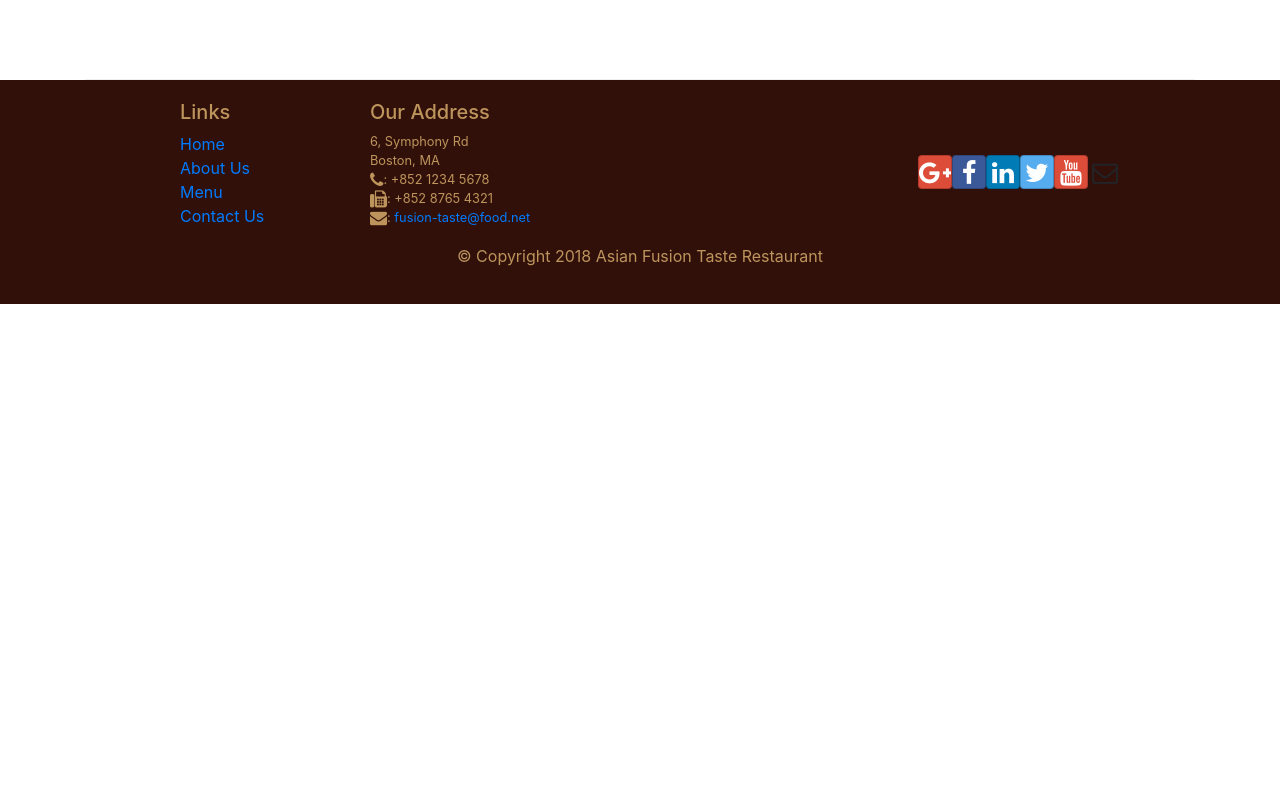
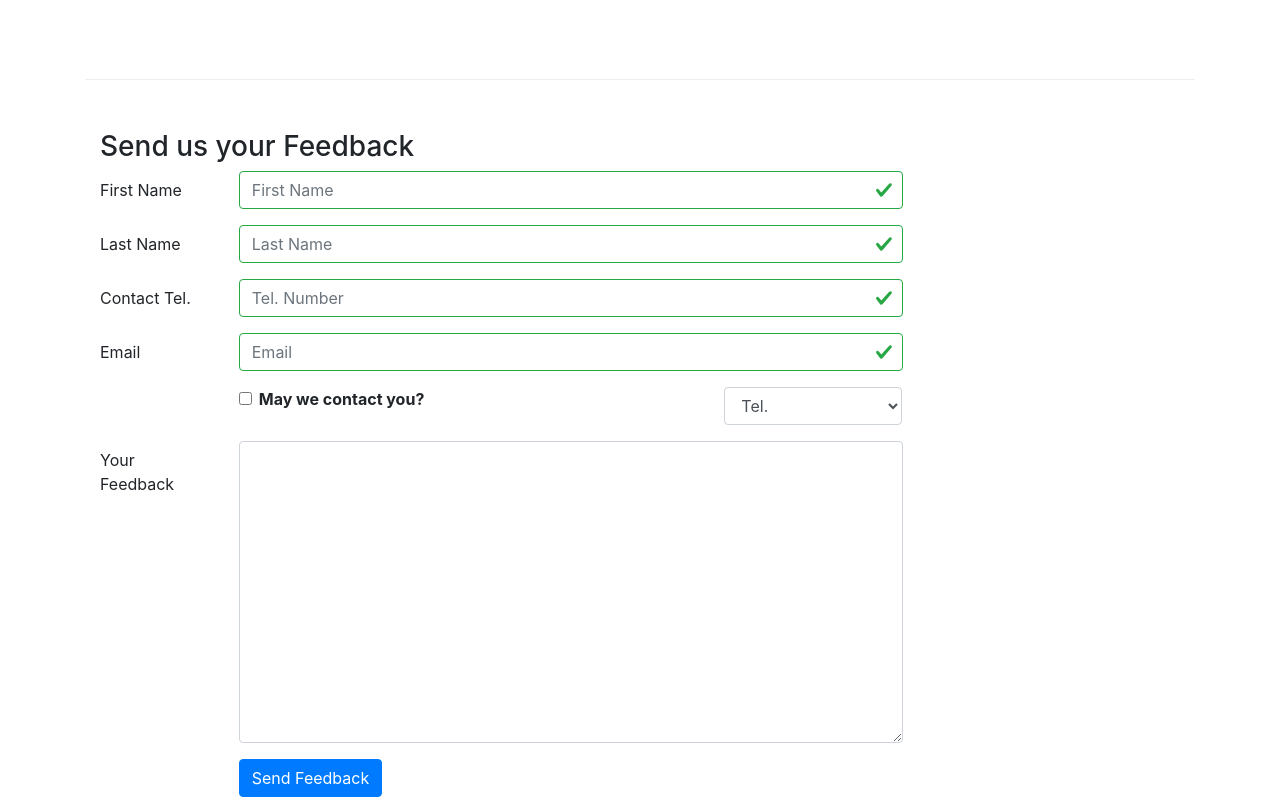
Before and after one commit to aj04/fusion-taste-reactjs, a React (Create React App) app in the folder fusion-taste-reactjs/: page /contactus in a window 1280 px wide. Shown: the part 622-1421 px from the top of the page. Before the commit the page ends 926 px from the top, so only its background shows below. Built offline with nearby package versions, Linux system fonts and the light colour scheme.

Commit message:
Login Dialog created and used modal react strap method.

```diff
--- a/fusion-taste-reactjs/src/components/AboutComponent.js
+++ b/fusion-taste-reactjs/src/components/AboutComponent.js
@@ -7,6 +7,7 @@
 
 	function RenderLeader(props) {
 		const leader = props.leader;
+		// this is for Github Pages Deployment
 		if (process.env.PUBLIC_URL && !leader.image.includes(process.env.PUBLIC_URL)) {
 			leader.image = process.env.PUBLIC_URL + leader.image;
 		}
--- a/fusion-taste-reactjs/src/components/ContactComponent.js
+++ b/fusion-taste-reactjs/src/components/ContactComponent.js
@@ -1,7 +1,87 @@
-import React from 'react';
+import React, { Component } from 'react';
+import { Button, Form, FormGroup, Label, Input, Col, FormFeedback } from 'reactstrap';
 
-function Contact(props) {
-	return(
+class Contact extends Component {
+
+	constructor(props) {
+		super(props);
+
+		this.state = {
+			firstName: '',
+			lastName: '',
+			telNum: '',
+			email: '',
+			agree: false,
+			contactType: 'Tel.',
+			message: '',
+			touched: {
+				firstName: false,
+				lastName: false,
+				telNum: false,
+				email: false
+			}
+		};
+
+		// this.handleInputChange = this.handleInputChange.bind(this);
+		// this.handleSubmit = this.handleSubmit.bind(this);
+
+	}
+
+	handleInputChange= (event) => {
+		const target = event.target;
+		const value = target.type === 'checkbox' ? target.checked : target.value;
+		const name = target.name;
+
+		this.setState({
+			[name]: value
+		});
+	};
+
+	handleSubmit = (event) => {
+		console.log('Current State is: ' + JSON.stringify(this.state));
+		alert('Current State is: ' + JSON.stringify(this.state));
+		event.preventDefault();
+	};
+
+	validate = (firstName, lastName, telNum, email) => {
+
+		const errors = {
+			firstName: '',
+			lastName: '',
+			telNum: '',
+			email: ''
+		};
+
+		if (this.state.touched.firstName && firstName.length < 3)
+			errors.firstName = 'First Name should be >= 3 characters';
+		else if (this.state.touched.firstName && firstName.length > 10)
+			errors.firstName = 'First Name should be <= 10 characters';
+
+		if (this.state.touched.lastName && lastName.length < 3)
+			errors.lastName = 'Last Name should be >= 3 characters';
+		else if (this.state.touched.lastName && lastName.length > 10)
+			errors.lastName = 'Last Name should be <= 10 characters';
+
+		const reg = /^\d+$/;
+		if (this.state.touched.telNum && !reg.test(telNum))
+			errors.telNum = 'Tel. Number should contain only numbers';
+
+		if (this.state.touched.email && email.split('').filter(x => x === '@').length !== 1)
+			errors.email = 'Email should contain a @';
+
+		return errors;
+	};
+
+
+	handleBlur = (field) => () => {
+		this.setState({
+			touched: { ...this.state.touched, [field]: true },
+		});
+	};
+
+	render() {
+		const errors = this.validate(this.state.firstName, this.state.lastName, this.state.telNum, this.state.email);
+		return (
 			<div className="container">
 				<div className="row row-content">
 					<div className="col-12">
@@ -10,10 +90,10 @@
 					<div className="col-12 col-sm-4 offset-sm-1">
 						<h5>Our Address</h5>
 						<address>
-						6 Symphony Rd<br />
-						Boston, MA<br />
-						<i className="fa fa-phone"></i>: +852 1234 5678<br />
-						<i className="fa fa-fax"></i>: +852 8765 4321<br />
+							6 Symphony Rd<br/>
+							Boston, MA<br/>
+							<i className="fa fa-phone"></i>: +852 1234 5678<br/>
+							<i className="fa fa-fax"></i>: +852 8765 4321<br/>
 							<i className="fa fa-envelope"></i>: <a href="mailto:confusion@food.net">confusion@food.net</a>
 						</address>
 					</div>
@@ -24,12 +104,113 @@
 						<div className="btn-group" role="group">
 							<a role="button" className="btn btn-primary" href="tel:+85212345678"><i className="fa fa-phone"></i> Call</a>
 							<a role="button" href='\' className="btn btn-info"><i className="fa fa-skype"></i> Skype</a>
-						<a role="button" className="btn btn-success" href="mailto:fusion-taste@food.net"><i className="fa fa-envelope-o"></i> Email</a>
+							<a role="button" className="btn btn-success" href="mailto:fusion-taste@food.net"><i
+								className="fa fa-envelope-o"></i> Email</a>
 						</div>
 					</div>
 				</div>
+				<div className="row row-content">
+					<div className="col-12">
+						<h3>Send us your Feedback</h3>
 					</div>
+					<div className="col-12 col-md-9">
+						<Form onSubmit={this.handleSubmit}>
+							<FormGroup row>
+								<Label htmlFor="firstName" md={2}>First Name</Label>
+								<Col md={10}>
+									<Input type="text" id="firstName" name="firstName"
+												 placeholder="First Name"
+												 value={this.state.firstName}
+												 valid={errors.firstName === ''}
+												 invalid={errors.firstName !== ''}
+												 onBlur={this.handleBlur('firstName')}
+												 onChange={this.handleInputChange} />
+									<FormFeedback>{errors.firstName}</FormFeedback>
+								</Col>
+							</FormGroup>
+							<FormGroup row>
+								<Label htmlFor="lastName" md={2}>Last Name</Label>
+								<Col md={10}>
+									<Input type="text" id="lastName" name="lastName"
+												 placeholder="Last Name"
+												 value={this.state.lastName}
+												 valid={errors.lastName === ''}
+												 invalid={errors.lastName !== ''}
+												 onBlur={this.handleBlur('lastName')}
+												 onChange={this.handleInputChange} />
+									<FormFeedback>{errors.lastName}</FormFeedback>
+								</Col>
+							</FormGroup>
+							<FormGroup row>
+								<Label htmlFor="telNum" md={2}>Contact Tel.</Label>
+								<Col md={10}>
+									<Input type="tel" id="telNum" name="telNum"
+												 placeholder="Tel. Number"
+												 value={this.state.telNum}
+												 valid={errors.telNum === ''}
+												 invalid={errors.telNum !== ''}
+												 onBlur={this.handleBlur('telNum')}
+												 onChange={this.handleInputChange} />
+									<FormFeedback>{errors.telNum}</FormFeedback>
+								</Col>
+							</FormGroup>
+							<FormGroup row>
+								<Label htmlFor="email" md={2}>Email</Label>
+								<Col md={10}>
+									<Input type="email" id="email" name="email"
+												 placeholder="Email"
+												 value={this.state.email}
+												 valid={errors.email === ''}
+												 invalid={errors.email !== ''}
+												 onBlur={this.handleBlur('email')}
+												 onChange={this.handleInputChange} />
+									<FormFeedback>{errors.email}</FormFeedback>
+								</Col>
+							</FormGroup>
+							<FormGroup row>
+								<Col md={{size: 6, offset: 2}}>
+									<FormGroup check>
+										<Label check>
+											<Input type="checkbox"
+														 name="agree"
+														 checked={this.state.agree}
+														 onChange={this.handleInputChange} /> {' '}
+											<strong>May we contact you?</strong>
+										</Label>
+									</FormGroup>
+								</Col>
+								<Col md={{size: 3, offset: 1}}>
+									<Input type="select" name="contactType"
+												 value={this.state.contactType}
+												 onChange={this.handleInputChange}>
+										<option>Tel.</option>
+										<option>Email</option>
+									</Input>
+								</Col>
+							</FormGroup>
+							<FormGroup row>
+								<Label htmlFor="message" md={2}>Your Feedback</Label>
+								<Col md={10}>
+									<Input type="textarea" id="message" name="message"
+												 rows="12"
+												 value={this.state.message}
+												 onChange={this.handleInputChange}></Input>
+								</Col>
+							</FormGroup>
+							<FormGroup row>
+								<Col md={{size: 10, offset: 2}}>
+									<Button type="submit" color="primary">
+										Send Feedback
+									</Button>
+								</Col>
+							</FormGroup>
+						</Form>
+					</div>
+				</div>
+			</div>
+
 		);
+	}
 }
 
 export default Contact;
--- a/fusion-taste-reactjs/src/components/HeaderComponent.js
+++ b/fusion-taste-reactjs/src/components/HeaderComponent.js
@@ -1,26 +1,68 @@
 import React, { Component } from 'react';
-import { Nav, Navbar, NavbarBrand, NavbarToggler, Collapse, NavItem, Jumbotron } from "reactstrap";
+import {
+	Nav, Navbar, NavbarBrand, NavbarToggler, Collapse, NavItem,
+	Jumbotron, Modal, ModalHeader, ModalBody,	Button, Form, FormGroup,
+	Label, Input } from "reactstrap";
 import { NavLink } from 'react-router-dom';
 
 class Header extends Component {
 	constructor(props) {
 		super(props);
 
-		this.toggleNav = this.toggleNav.bind(this);
 		this.state = {
-			isNavOpen: false
+			isNavOpen: false,
+			isModalOpen: false
 		};
 	}
 
-	toggleNav() {
+	toggleNav = () => {
 		this.setState({
 			isNavOpen: !this.state.isNavOpen
 		});
-	}
+	};
+
+	toggleModal = () => {
+		this.setState({
+			isModalOpen: !this.state.isModalOpen
+		});
+	};
+
+	handleLogin= (event) => {
+		this.toggleModal();
+		alert("Username: " + this.username.value + " Password: " + this.password.value
+			+ " Remember: " + this.remember.checked);
+		event.preventDefault();
+	};
 
 	render() {
 		return(
 			<div>
+				<Modal isOpen={this.state.isModalOpen} toggle={this.toggleModal}>
+					<ModalHeader toggle={this.toggleModal}>Login</ModalHeader>
+					<ModalBody>
+
+						<Form onSubmit={this.handleLogin}>
+							<FormGroup>
+								<Label htmlFor="username">Username</Label>
+								<Input type="text" id="username" name="username"
+											 innerRef={(input) => this.username = input} />
+							</FormGroup>
+							<FormGroup>
+								<Label htmlFor="password">Password</Label>
+								<Input type="password" id="password" name="password"
+											 innerRef={(input) => this.password = input}  />
+							</FormGroup>
+							<FormGroup check>
+								<Label check>
+									<Input type="checkbox" name="remember"
+												 innerRef={(input) => this.remember = input}  />
+									Remember me
+								</Label>
+							</FormGroup>
+							<Button type="submit" value="submit" color="primary">Login</Button>
+						</Form>
+					</ModalBody>
+				</Modal>
 				<Navbar dark expand="md">
 					<div className="container">
 						<NavbarToggler onClick={this.toggleNav} />
@@ -42,6 +84,11 @@
 							</Nav>
 						</Collapse>
 					</div>
+					<Nav className="ml-auto" navbar>
+						<NavItem>
+							<Button outline onClick={this.toggleModal}><span className="fa fa-sign-in fa-lg"></span> Login</Button>
+						</NavItem>
+					</Nav>
 				</Navbar>
 				<Jumbotron>
 					<div className="container">
```
Lines whose indentation alone changed are shown as unchanged.
